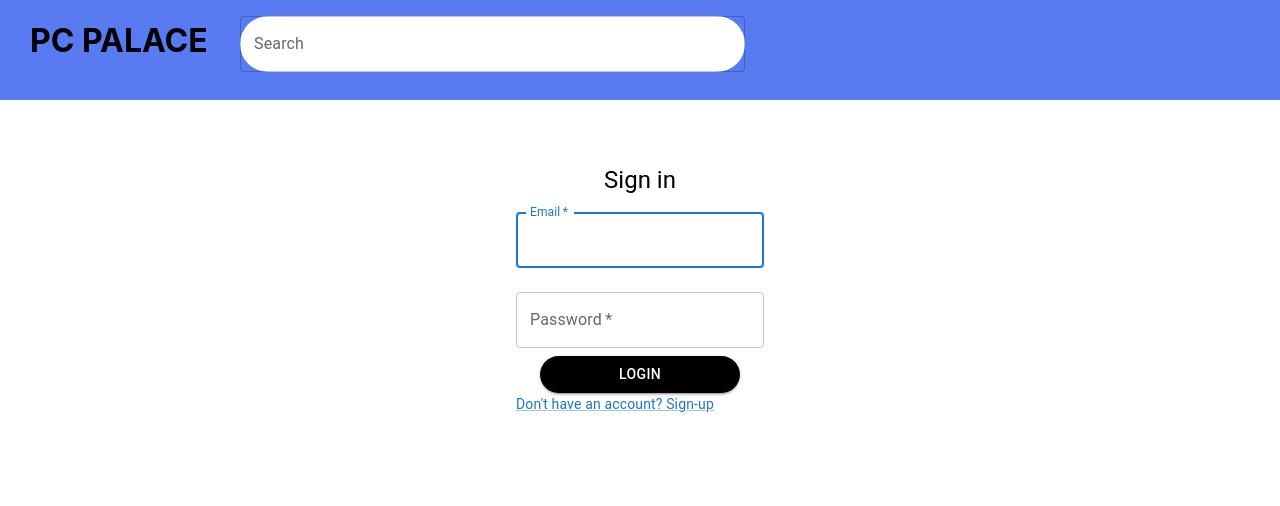
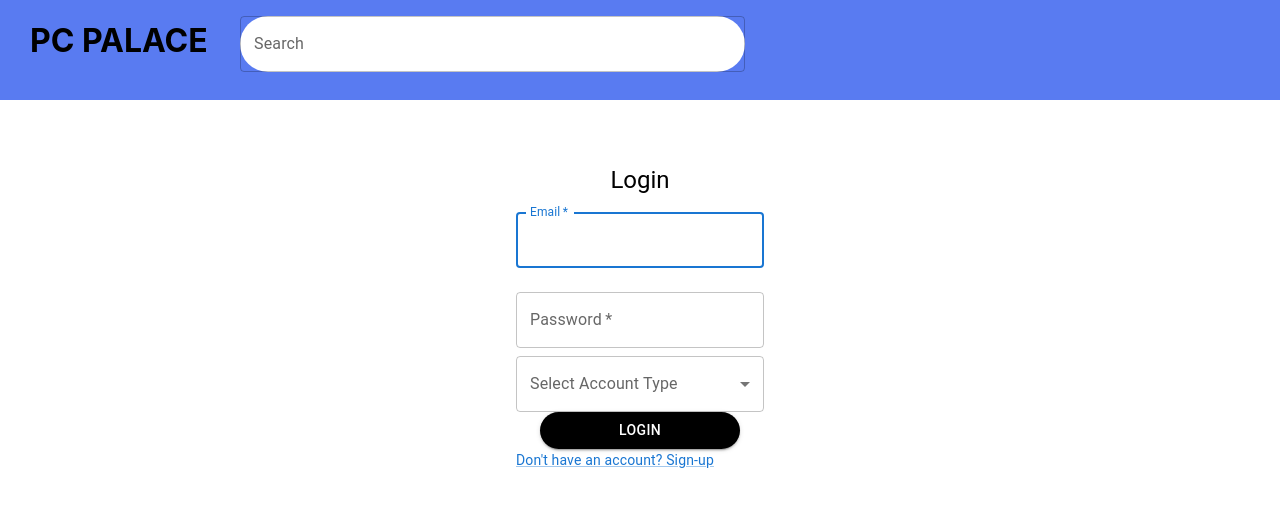
Before and after one commit to mhshabbir/CSC322_Project, a React (Create React App) app: page /Login in a window 1280 px wide. Shown: the top 506 px of the page. Built offline with nearby package versions, Linux system fonts and the light colour scheme.

Commit message:
updated login & signup

```diff
--- a/src/App.js
+++ b/src/App.js
@@ -13,7 +13,7 @@ function App() {
         <Routes>
           <Route path='/' element={<Shop/>} />
           <Route path='/cart' element={<Cart/>} />
-          <Route path='pages/Login' element={<Login/>} />
+          <Route path='/Login' element={<Login/>} />
         </Routes>
       </h1>
     </div>
--- a/src/context/shop-context.jsx
+++ b/src/context/shop-context.jsx
@@ -12,7 +12,7 @@ const getDefaultCart = () => {
     }
 }
 
-export const ShpoContextProvider = (props) => {
+export const ShopContextProvider = (props) => {
     const [cartItems,setCartItems] = useState();
-    return <ShpoContext.Provider>{props.children}</ShpoContext.Provider>;
+    return <ShopContext.Provider>{props.children}</ShopContext.Provider>;
   };
--- a/src/index.js
+++ b/src/index.js
@@ -1,5 +1,5 @@
 import React from 'react';
-import ReactDOM from 'react-dom';
+import ReactDOM from 'react-dom/client';
 import { BrowserRouter, Routes, Route } from 'react-router-dom';
 import './index.css';
 import App from './App';
--- a/src/pages/Login.jsx
+++ b/src/pages/Login.jsx
@@ -1,5 +1,5 @@
 import React, { useState } from "react";
-import { createTheme, ThemeProvider, Link, Grid, Box, Button, TextField, Container, Typography } from "@mui/material";
+import { createTheme, ThemeProvider, Link, Grid, Box, Button, TextField, Container, Typography, FormControl, InputLabel, MenuItem, Select } from "@mui/material";
 import { NavbarNoButton } from "../components/Navbar";
 
 const theme = createTheme();
@@ -7,10 +7,15 @@ const theme = createTheme();
 export default function Login() {
     const [email, setEmail] = useState('');
     const [password, setPassword] = useState('');
+    const [account, setAccount] = useState('');
 
     const handleSubmit = (e) => {
         e.preventDefault();
-        console.log(email, password);
+        console.log(email, password, account);
+    }
+
+    const handleChange = (e) => {
+        setAccount(e.target.value);
     }
 
     return (
@@ -28,7 +33,7 @@ export default function Login() {
                 >
 
                     <Typography component="h1" variant="h5">
-                        Sign in
+                        Login
                     </Typography>
 
                     <Box component="form"
@@ -60,6 +65,21 @@ export default function Login() {
                             placeholder="********"
                         />
 
+                        <FormControl fullWidth>
+                            <InputLabel id="account-type">Select Account Type</InputLabel>
+                            <Select
+                                labelId="account-type-label"
+                                id="account-type-select"
+                                value={account}
+                                label="Select Account Type"
+                                onChange={handleChange}
+                            >
+                                <MenuItem value={"Owner"}>Owner</MenuItem>
+                                <MenuItem value={"Employee"}>Employee</MenuItem>
+                                <MenuItem value={"Customer"}>Customer</MenuItem>
+                            </Select>
+                        </FormControl>
+
                         <Button
                             type="submit"
                             variant="contained"
--- a/src/pages/SignUp.jsx
+++ b/src/pages/SignUp.jsx
@@ -1,5 +1,14 @@
 import React, {useState} from 'react';
-import { createTheme, ThemeProvider, Link, Grid, Box, Button, TextField, Container, Typography } from "@mui/material";
+import {    createTheme,
+            ThemeProvider,
+            Link,
+            Grid,
+            Box,
+            Button,
+            TextField,
+            Container,
+            Typography,
+        } from "@mui/material";
 import { NavbarNoButton } from '../components/Navbar';
 
 const theme = createTheme();
@@ -7,11 +16,13 @@ theme.spacing(2);
 
 export default function SignUp(){
     const [email, setEmail] = useState('');
-    const [pass, setPass] = useState('');
+    const [password, setPassword] = useState('');
 
     const handleSubmit = (e) => {
         e.preventDefault();
-        console.log(email);
+        setEmail(e.target.value);
+        setPassword(e.target.value);
+        console.log(email, password);
     }
 
     return(
@@ -57,7 +68,6 @@ export default function SignUp(){
                         label="Email"
                         id="email-field"
                         placeholder="example@domain.com"
-                        autoFocus
                     />
 
                     <TextField
@@ -68,6 +78,7 @@ export default function SignUp(){
                         type="password"
                         id="password-field"
                         placeholder="********"
+
                     />
 
                     <TextField
@@ -83,7 +94,7 @@ export default function SignUp(){
                     <Button
                         type="submit"
                         variant="contained"
-                        href="/Login"
+                        href="/SignUp"
                         size="medium"
                         style={{
                             backgroundColor: 'black',
--- a/src/pages/shop/product.jsx
+++ b/src/pages/shop/product.jsx
@@ -2,6 +2,7 @@ import React from 'react'
 
 export const Product = (props) => {
   const { id, productName, price, productImage} = props.data;
+
   return (
     <div className="product">
       <img src={productImage} alt="" />
```
